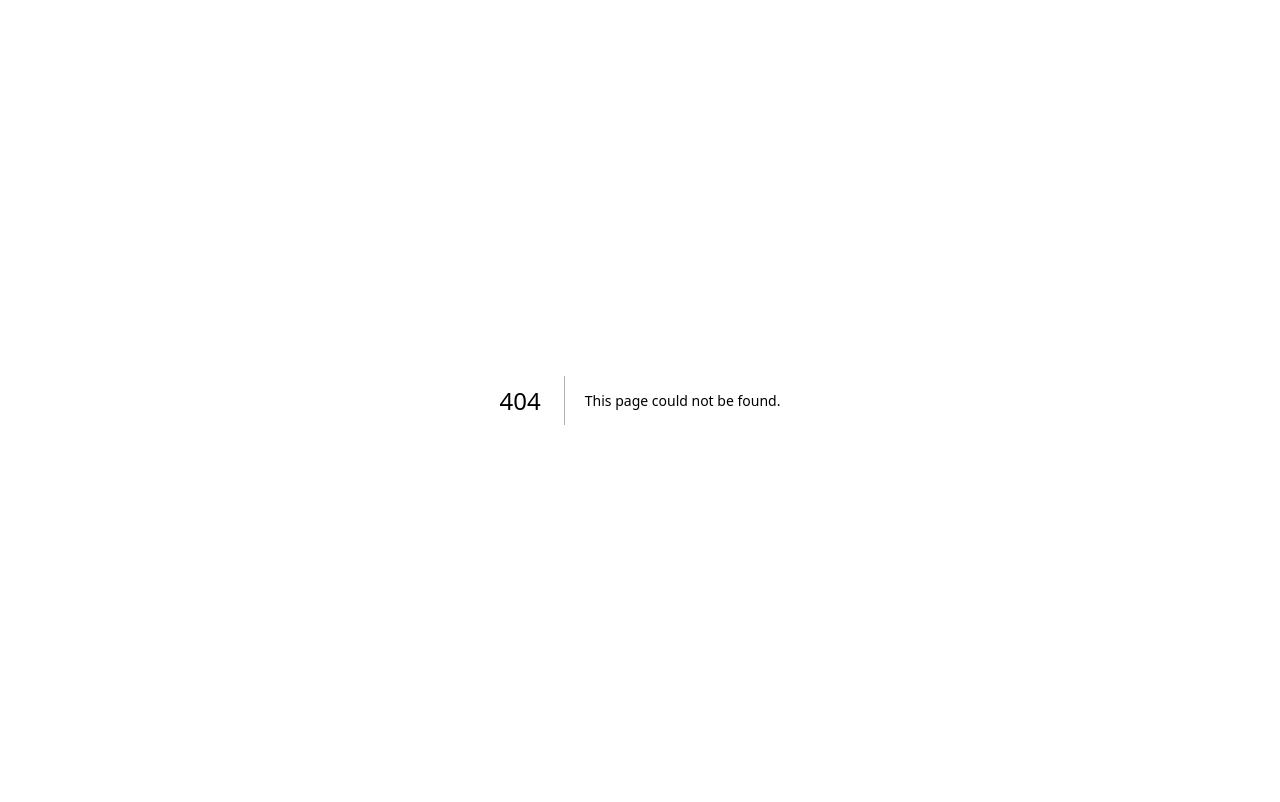
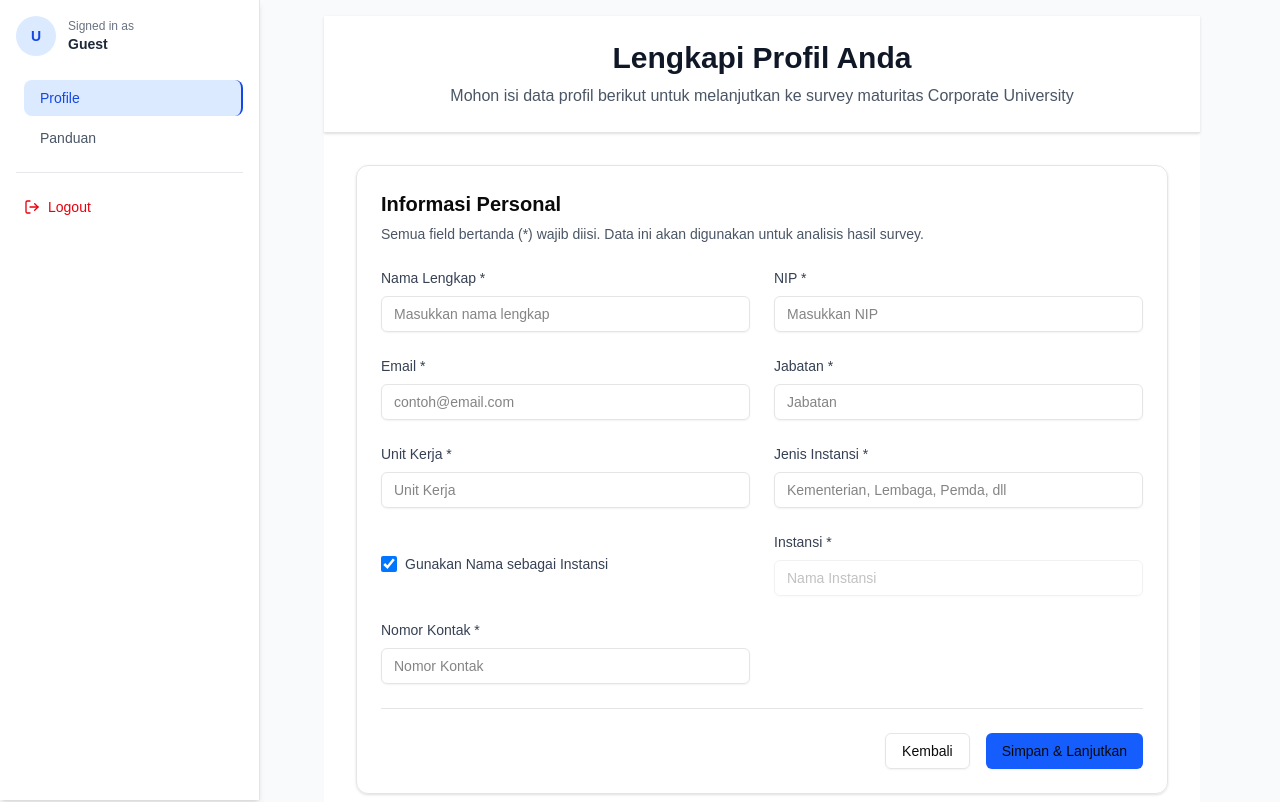
Before and after one commit to pujisubarkah/corpu_maturitas, a Next.js app: page /1/profile in a window 1280 px wide. Before the commit this address had no page. Shown: the top 802 px of the page. Built offline with nearby package versions, Linux system fonts and the light colour scheme.

Commit message:
finishing

```diff
--- a/src/app/[slug]/layout.tsx
+++ b/src/app/[slug]/layout.tsx
@@ -8,10 +8,10 @@ export const metadata = {
 export default function SlugLayout({ children, params }: { children: React.ReactNode; params: { slug: string } }) {
   return (
     <div className="min-h-screen bg-gray-50">
-      <div className="max-w-6xl mx-auto p-4 grid grid-cols-1 md:grid-cols-[260px,1fr] gap-6">
-        {/* Persistent sidebar for all /[slug] routes */}
-        <Sidebar />
+      {/* Sidebar is fixed on md+; give main content left padding on md+ to avoid overlap */}
+      <Sidebar />
 
+      <div className="max-w-6xl mx-auto p-4 md:pl-[260px]">
         {/* Page content */}
         <main className="">
           {children}
--- /dev/null
+++ b/src/app/[slug]/profile/page.tsx
@@ -0,0 +1,10 @@
+import ProfilePage from '@/src/components/profile'
+
+
+export default function SlugProfilePage({ params }: { params: { slug: string } }) {
+  return (
+    <>
+      <ProfilePage />
+    </>
+  )
+}
--- /dev/null
+++ b/src/app/api/information_question/route.ts
@@ -0,0 +1,51 @@
+import { NextResponse } from 'next/server';
+import { db } from '@/src/lib/db';
+import { instrumentQuestion } from '@/src/lib/schemas/instrument_question';
+
+// GET: return all instrument questions
+export async function GET() {
+  try {
+    const data = await db.select().from(instrumentQuestion);
+    return NextResponse.json({ success: true, data });
+  } catch (err: any) {
+    console.error('GET /api/information_question error:', err);
+    return NextResponse.json({ success: false, message: err?.message ?? 'Gagal mengambil data' }, { status: 500 });
+  }
+}
+
+// POST: insert new instrument question
+export async function POST(request: Request) {
+  try {
+    const body = await request.json();
+    const {
+      dimensionId,
+      dimensionName,
+      indicatorId,
+      indicatorQuestion,
+      indicatorWeight,
+      dimensionWeight,
+      finalWeight,
+      indicatorDescription,
+    } = body;
+
+    if (!indicatorId || !indicatorQuestion) {
+      return NextResponse.json({ success: false, message: 'indicatorId dan indicatorQuestion wajib diisi' }, { status: 400 });
+    }
+
+    const [inserted] = await db.insert(instrumentQuestion).values({
+      dimensionId,
+      dimensionName,
+      indicatorId,
+      indicatorQuestion,
+      indicatorWeight,
+      dimensionWeight,
+      finalWeight,
+      indicatorDescription,
+    } as any).returning();
+
+    return NextResponse.json({ success: true, data: inserted });
+  } catch (err: any) {
+    console.error('POST /api/information_question error:', err);
+    return NextResponse.json({ success: false, message: err?.message ?? 'Gagal menambahkan data' }, { status: 500 });
+  }
+}
--- a/src/components/Sidebar.tsx
+++ b/src/components/Sidebar.tsx
@@ -2,8 +2,14 @@
 
 import React, { useEffect, useState } from "react";
 import Link from "next/link";
-import { useParams } from "next/navigation";
-import { Home, Users, FileText, LogOut } from 'lucide-react';
+import { usePathname } from "next/navigation";
+import { cn } from "../lib/utils"; // pastikan file utils tersedia
+import {
+  Users,
+  FileText,
+  LogOut,
+  LayoutDashboard,
+} from "lucide-react";
 
 type User = {
   username?: string;
@@ -12,19 +18,56 @@ type User = {
 };
 
 function initials(name?: string) {
-  if (!name) return 'U';
+  if (!name) return "U";
   return name
-    .split(' ')
+    .split(" ")
     .map((p) => p[0])
     .slice(0, 2)
-    .join('')
+    .join("")
     .toUpperCase();
 }
 
+// Menu untuk admin
+const adminMenu = [
+  {
+    title: "Dashboard",
+    icon: LayoutDashboard,
+    children: [
+      { title: "Dashboard", href: "/[slug]/Dashboard" },
+    ],
+  },
+  {
+    title: "Manajemen",
+    icon: Users,
+    children: [
+      { title: "User", href: "/[slug]/users" },
+    ],
+  },
+  {
+    title: "Survei",
+    icon: FileText,
+    children: [
+      { title: "Survei", href: "/[slug]/Survei" },
+    ],
+  },
+];
+
+// Menu untuk non-admin
+const userMenu = [
+  {
+    title: "",
+    icon: FileText,
+    children: [
+          { title: "Profile", href: "/[slug]/profile" },
+      { title: "Panduan", href: "/[slug]/Survei" },
+    ],
+  },
+];
+
 export default function Sidebar() {
-  const params = useParams();
-  const slug = params?.slug ?? "";
+  const pathname = usePathname();
   const [user, setUser] = useState<User | null>(null);
+  const slug = pathname.split("/")[1] || ""; // Ambil slug dari URL
 
   useEffect(() => {
     try {
@@ -36,60 +79,79 @@ export default function Sidebar() {
   }, []);
 
   const isAdmin = user?.username === "admin" || user?.roleId === 1;
+  const menuItems = isAdmin ? adminMenu : userMenu;
+
+  const isActive = (href: string) => {
+    // Ganti placeholder [slug] dengan slug aktual
+    const actualHref = href.replace("[slug]", slug);
+    return pathname === actualHref;
+  };
 
   return (
-  <aside className="w-full md:w-64 bg-linear-to-b from-blue-700 via-indigo-700 to-indigo-800 text-white rounded-lg shadow-xl p-6 h-full">
+    <aside className="hidden md:block md:fixed md:left-0 md:top-0 md:h-screen md:w-[260px] md:min-w-[260px] md:max-w-[260px] bg-white border-r p-4 shadow-md overflow-y-auto z-30">
+      {/* Header */}
       <div className="flex items-center gap-3 mb-6">
-        <div className="flex items-center justify-center h-14 w-14 rounded-full bg-white/20 text-xl font-bold">{initials(user?.fullName ?? user?.username)}</div>
-        <div>
-          <div className="text-sm text-white/80">Signed in as</div>
-          <div className="text-base font-semibold">{user?.fullName ?? user?.username ?? 'Guest'}</div>
+        <div className="flex items-center justify-center h-10 w-10 rounded-full bg-blue-100 text-blue-700 font-bold text-sm">
+          {initials(user?.fullName ?? user?.username)}
+        </div>
+        <div className="truncate">
+          <div className="text-xs text-gray-500">Signed in as</div>
+          <div className="text-sm font-semibold text-gray-800 truncate">
+            {user?.fullName ?? user?.username ?? "Guest"}
+          </div>
         </div>
       </div>
 
-      <nav className="flex flex-col gap-2">
-        {isAdmin ? (
-          <>
-            <Link href={`/${slug}/Dashboard`} className="flex items-center gap-3 px-3 py-2 rounded-lg hover:bg-white/10 transition">
-              <Home className="h-5 w-5 text-white/90" />
-              <span className="font-medium">Dashboard</span>
-            </Link>
+      {/* Menu */}
+      {menuItems.map((section) => (
+        <div key={section.title} className="mb-4">
+          {section.title ? (
+            <div className="flex items-center text-xs font-semibold text-gray-600 mb-2">
+              <section.icon className="mr-2 w-4 h-4" />
+              {section.title}
+            </div>
+          ) : null}
+          <ul className="space-y-1 ml-2">
+            {section.children.map((item) => {
+              const actualHref = item.href.replace("[slug]", slug);
+              const active = isActive(item.href);
 
-            <Link href={`/${slug}/users`} className="flex items-center gap-3 px-3 py-2 rounded-lg hover:bg-white/10 transition">
-              <Users className="h-5 w-5 text-white/90" />
-              <span className="font-medium">User</span>
-            </Link>
+              return (
+                <li key={item.href}>
+                  <Link href={actualHref}>
+                    <div
+                      className={cn(
+                        "flex items-center text-sm font-medium p-2 rounded-lg transition-colors",
+                        active
+                          ? "bg-blue-100 text-blue-700 border-r-2 border-blue-700"
+                          : "text-gray-600 hover:bg-gray-100 hover:text-blue-600"
+                      )}
+                    >
+                      <span className="ml-2 truncate">{item.title}</span>
+                    </div>
+                  </Link>
+                </li>
+              );
+            })}
+          </ul>
+        </div>
+      ))}
 
-            <Link href={`/${slug}/Survei`} className="flex items-center gap-3 px-3 py-2 rounded-lg hover:bg-white/10 transition">
-              <FileText className="h-5 w-5 text-white/90" />
-              <span className="font-medium">Survey</span>
-            </Link>
-          </>
-        ) : (
-          <>
-            <Link href={`/${slug}/Survei`} className="flex items-center gap-3 px-3 py-2 rounded-lg hover:bg-white/10 transition">
-              <FileText className="h-5 w-5 text-white/90" />
-              <span className="font-medium">Survey</span>
-            </Link>
-          </>
-        )}
-      </nav>
-
-      <div className="mt-6 pt-4 border-t border-white/10">
+      {/* Logout */}
+      <div className="mt-auto pt-4 border-t border-gray-200">
         <button
           onClick={() => {
             try {
-              localStorage.removeItem('currentUser');
+              localStorage.removeItem("currentUser");
             } catch (e) {
-              console.warn('Failed to remove currentUser from localStorage', e);
+              console.warn("Failed to remove currentUser", e);
             }
-            // redirect to homepage
-            window.location.href = '/';
+            window.location.href = "/";
           }}
-          className="w-full flex items-center gap-3 px-3 py-2 rounded-lg hover:bg-red-600/20 transition text-red-100 font-medium"
+          className="w-full flex items-center gap-2 px-2 py-2 rounded-lg text-red-600 hover:bg-red-50 transition-colors text-sm font-medium"
         >
-          <LogOut className="h-4 w-4" />
-          Logout
+          <LogOut className="w-4 h-4" />
+          <span>Logout</span>
         </button>
       </div>
     </aside>
--- a/src/components/profile.tsx
+++ b/src/components/profile.tsx
@@ -16,6 +16,9 @@ export default function ProfilePage() {
     instansi: '',
     contact: '',
   })
+
+  // when true, keep `instansi` in sync with `name` (user can uncheck to edit manually)
+  const [useNameAsInstansi, setUseNameAsInstansi] = useState(true)
 
   const [errors, setErrors] = useState<Record<string, string>>({})
   const [isSubmitting, setIsSubmitting] = useState(false)
@@ -46,7 +49,9 @@ export default function ProfilePage() {
   const handleInputChange = (field: string, value: string) => {
     setFormData(prev => ({
       ...prev,
-      [field]: value
+      [field]: value,
+      // auto-sync instansi with name when enabled
+      ...(field === 'name' && useNameAsInstansi ? { instansi: value } : {}),
     }))
 
     // Clear error when user starts typing
@@ -56,6 +61,9 @@ export default function ProfilePage() {
         [field]: ''
       }))
     }
+
+    // if user types into instansi, disable auto-sync
+    if (field === 'instansi') setUseNameAsInstansi(false)
   }
 
   const handleSubmit = async (e: React.FormEvent) => {
@@ -85,7 +93,7 @@ export default function ProfilePage() {
 
   if (isSubmitted) {
     return (
-      <div className="min-h-screen bg-linear-to-br from-blue-50 to-indigo-100 flex items-center justify-center">
+      <div className="min-h-screen bg-white flex items-center justify-center">
         <Card className="max-w-md mx-auto">
           <CardContent className="text-center p-8">
             <div className="text-6xl mb-4">✅</div>
@@ -115,7 +123,7 @@ export default function ProfilePage() {
   }
 
   return (
-    <div className="min-h-screen bg-linear-to-br from-blue-50 to-indigo-100">
+    <div className="min-h-screen bg-white">
       {/* Header */}
       <div className="bg-white shadow-sm border-b">
         <div className="max-w-4xl mx-auto px-4 sm:px-6 lg:px-8 py-6">
@@ -175,10 +183,20 @@ export default function ProfilePage() {
                   <Input value={formData.instansiType} onChange={e => handleInputChange('instansiType', e.target.value)} placeholder="Kementerian, Lembaga, Pemda, dll" className={errors.instansiType ? 'border-red-500' : ''} />
                   {errors.instansiType && <p className="text-red-500 text-xs mt-1">{errors.instansiType}</p>}
                 </div>
+                {/* Checkbox to control auto-fill of Instansi */}
+                <div className="flex items-center gap-2">
+                  <input id="useNameAsInstansi" type="checkbox" checked={useNameAsInstansi} onChange={e => {
+                    const checked = e.target.checked
+                    setUseNameAsInstansi(checked)
+                    if (checked) setFormData(prev => ({ ...prev, instansi: prev.name }))
+                  }} className="h-4 w-4" />
+                  <label htmlFor="useNameAsInstansi" className="text-sm text-gray-700">Gunakan Nama sebagai Instansi</label>
+                </div>
+
                 {/* Instansi */}
                 <div>
                   <label className="block text-sm font-medium text-gray-700 mb-2">Instansi *</label>
-                  <Input value={formData.instansi} onChange={e => handleInputChange('instansi', e.target.value)} placeholder="Nama Instansi" className={errors.instansi ? 'border-red-500' : ''} />
+                  <Input value={formData.instansi} onChange={e => handleInputChange('instansi', e.target.value)} placeholder="Nama Instansi" className={errors.instansi ? 'border-red-500' : ''} disabled={useNameAsInstansi} />
                   {errors.instansi && <p className="text-red-500 text-xs mt-1">{errors.instansi}</p>}
                 </div>
                 {/* Nomor Kontak */}
--- a/src/components/sections/Navbar.tsx
+++ b/src/components/sections/Navbar.tsx
@@ -121,7 +121,7 @@ export default function Navbar() {
 
   const navItems = [
     { label: 'Beranda', href: '/' },
-    { label: 'Survey', href: '/input-survey' },
+    { label: 'Panduan', href: '/panduan' },
     { label: 'Profile', href: '/profile' },
     { label: 'Tentang', href: '/tentang' },
     { label: 'Kontak', href: '/kontak' },
--- a/src/lib/schema.ts
+++ b/src/lib/schema.ts
@@ -1,3 +1,2 @@
 export * from './schemas/user';
 export * from './schemas/survey';
-export * from './schemas/surveyResult';
--- /dev/null
+++ b/src/lib/schemas/instrument_question.ts
@@ -0,0 +1,22 @@
+import { pgTable, bigint as pgBigInt, varchar, real } from 'drizzle-orm/pg-core';
+import { sql } from 'drizzle-orm';
+
+// Schema: instrument_question
+export const instrumentQuestion = pgTable('instrument_question', {
+  id: pgBigInt('id', { mode: 'number' })
+    .primaryKey()
+    .notNull()
+    .default(sql`generated always as identity`), // auto increment
+
+  dimensionId: pgBigInt('dimension_id', { mode: 'number' }),
+  dimensionName: varchar('dimension_name', { length: 255 }),
+
+  indicatorId: pgBigInt('indicator_id', { mode: 'number' }),
+  indicatorQuestion: varchar('indicator_question', { length: 500 }),
+
+  indicatorWeight: real('indicator_weight'),
+  dimensionWeight: real('dimension_weight'),
+  finalWeight: real('final_weight'),
+
+  indicatorDescription: varchar('indicator_description', { length: 500 }),
+});
--- /dev/null
+++ b/src/lib/schemas/profile.ts
@@ -0,0 +1,16 @@
+import { pgTable, serial, bigint, integer, varchar, timestamp } from 'drizzle-orm/pg-core'
+
+export const profile = pgTable('profile', {
+	id: bigint('id', { mode: 'number' }).notNull().primaryKey(),
+	user_id: bigint('user_id', { mode: 'number' }),
+	nip: varchar('nip', { length: 128 }),
+	email: varchar('email', { length: 255 }),
+	position: varchar('position', { length: 255 }),
+	unit: varchar('unit', { length: 255 }),
+	instansi_type_id: integer('instansi_type_id'),
+	instansi: varchar('instansi', { length: 255 }),
+	contact: varchar('contact', { length: 64 }),
+	created_at: timestamp('created_at', { mode: 'date' }).defaultNow(),
+	updated_at: timestamp('updated_at', { mode: 'date' }).defaultNow(),
+	nama_lengkap: varchar('nama_lengkap', { length: 255 }),
+})
--- /dev/null
+++ b/src/server/api/information_question/route.ts
@@ -0,0 +1,73 @@
+import { NextResponse } from "next/server";
+// Update the path below to the correct location of your db connection file
+import { db } from "../../../lib/db"; // pastikan path ini sesuai dengan file koneksi drizzle-mu
+// Update the path below to the correct location of your instrumentQuestion schema file
+// Update the path below to the correct location of your instrumentQuestion schema file
+import { instrumentQuestion } from "../../../lib/schemas/instrument_question";
+import { eq } from "drizzle-orm";
+
+// =========================
+// GET: Ambil semua data
+// =========================
+export async function GET() {
+  try {
+    const data = await db.select().from(instrumentQuestion);
+    return NextResponse.json({ success: true, data });
+  } catch (error) {
+    console.error("GET instrument_question error:", error);
+    return NextResponse.json(
+      { success: false, message: "Gagal mengambil data" },
+      { status: 500 }
+    );
+  }
+}
+
+// =========================
+// POST: Tambah data baru
+// =========================
+export async function POST(request: Request) {
+  try {
+    const body = await request.json();
+
+    const {
+      dimensionId,
+      dimensionName,
+      indicatorId,
+      indicatorQuestion,
+      indicatorWeight,
+      dimensionWeight,
+      finalWeight,
+      indicatorDescription,
+    } = body;
+
+    // Validasi sederhana
+    if (!indicatorId || !indicatorQuestion) {
+      return NextResponse.json(
+        { success: false, message: "indicatorId dan indicatorQuestion wajib diisi" },
+        { status: 400 }
+      );
+    }
+
+    const [inserted] = await db
+      .insert(instrumentQuestion)
+      .values({
+        dimensionId,
+        dimensionName,
+        indicatorId,
+        indicatorQuestion,
+        indicatorWeight,
+        dimensionWeight,
+        finalWeight,
+        indicatorDescription,
+      })
+      .returning();
+
+    return NextResponse.json({ success: true, data: inserted });
+  } catch (error) {
+    console.error("POST instrument_question error:", error);
+    return NextResponse.json(
+      { success: false, message: "Gagal menambahkan data" },
+      { status: 500 }
+    );
+  }
+}
```
Also changed, not shown: src/server/api/profile/route.ts (added).
